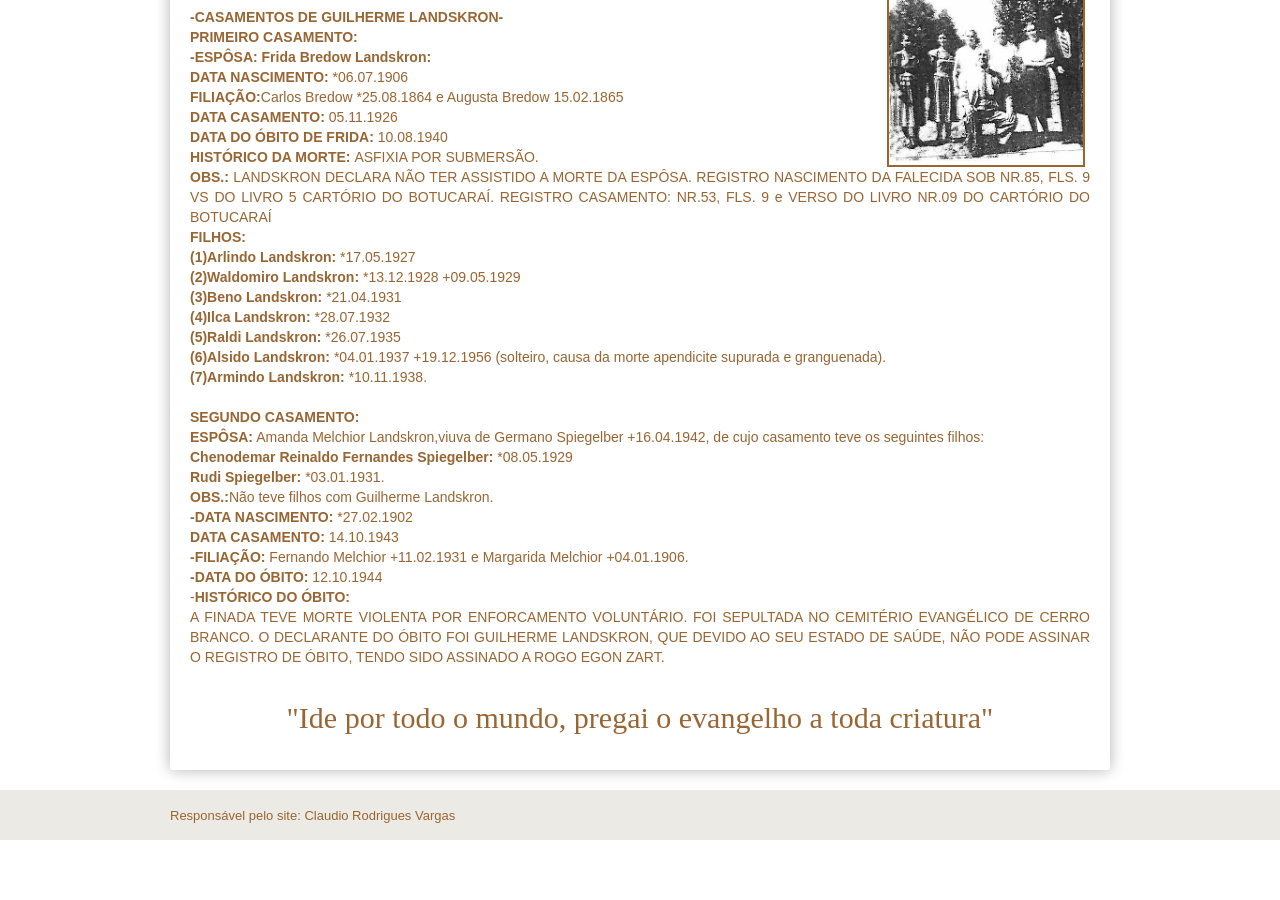
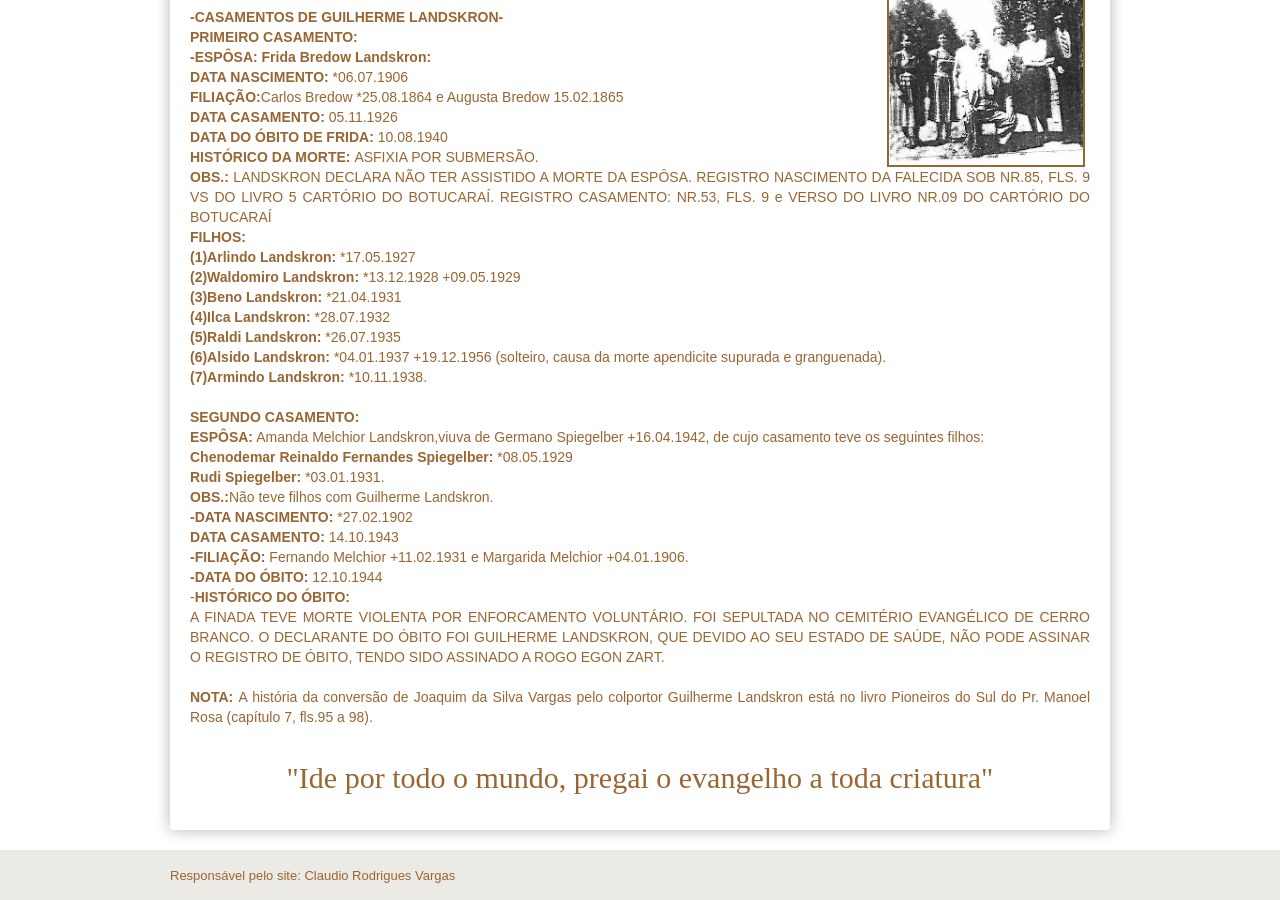
Before and after one commit to claudiovargas1955/claudiovargas1955.github.io, a Jekyll site: the page built from _pages/arvore-genealogica-de-guilherme landskron.html, in a window 1280 px wide and 900 px high, scrolled down 1235 px. Built offline with Jekyll 4.4.1, drawn with Linux system fonts in a browser that asks for light colours; some web fonts are replaced; before the commit the page ends 2075 px from its top, so only the background shows below that.

Commit message:
Update arvore-genealogica-de-guilherme landskron.html

```diff
--- a/_pages/arvore-genealogica-de-guilherme landskron.html
+++ b/_pages/arvore-genealogica-de-guilherme landskron.html
@@ -129,5 +129,8 @@ LIVRO NR.09 DO CARTÓRIO DO BOTUCARAÍ<br>
 ÓBITO FOI GUILHERME LANDSKRON, QUE DEVIDO AO SEU ESTADO DE SAÚDE, NÃO PODE ASSINAR O REGISTRO DE ÓBITO, TENDO SIDO ASSINADO A ROGO EGON
 ZART.<br><br>
 
+<b>NOTA: </b>A história da conversão de Joaquim da Silva Vargas pelo colportor Guilherme Landskron está no livro Pioneiros do Sul do
+Pr. Manoel Rosa (capítulo 7, fls.95 a 98).<br><br>
+
 <p style="text-align:center;  color:#996633; font-size:30px; font-family: 'Rancho', cursive">"Ide por todo o mundo, pregai o evangelho
 a toda criatura" </p>
```
